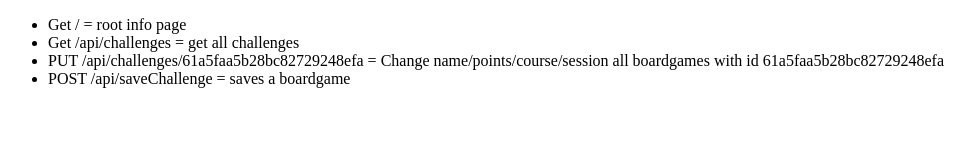
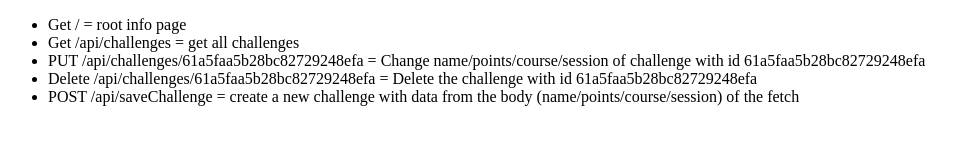
Before and after one commit to EHB-MCT/web2-groupproject-backend-team-david, a website: page public/info.html in a window 1280 px wide. Shown: the whole page, without its empty margins (0-974 px from the left). Drawn offline with Linux system fonts and the light colour scheme.

Commit message:
info: documentatie

```diff
--- a/public/info.html
+++ b/public/info.html
@@ -10,8 +10,9 @@
     <ul>
         <li> Get / = root info page</li>
         <li> Get /api/challenges = get all challenges</li>
-        <li> PUT /api/challenges/61a5faa5b28bc82729248efa = Change name/points/course/session all boardgames with id 61a5faa5b28bc82729248efa</li>
-        <li> POST /api/saveChallenge = saves a boardgame</li>
+        <li> PUT /api/challenges/61a5faa5b28bc82729248efa = Change name/points/course/session of challenge with id 61a5faa5b28bc82729248efa</li>
+        <li> Delete /api/challenges/61a5faa5b28bc82729248efa = Delete the challenge with id 61a5faa5b28bc82729248efa</li>
+        <li> POST /api/saveChallenge = create a new challenge with data from the body (name/points/course/session) of the fetch</li>
     </ul>
 </body>
 </html>
```
